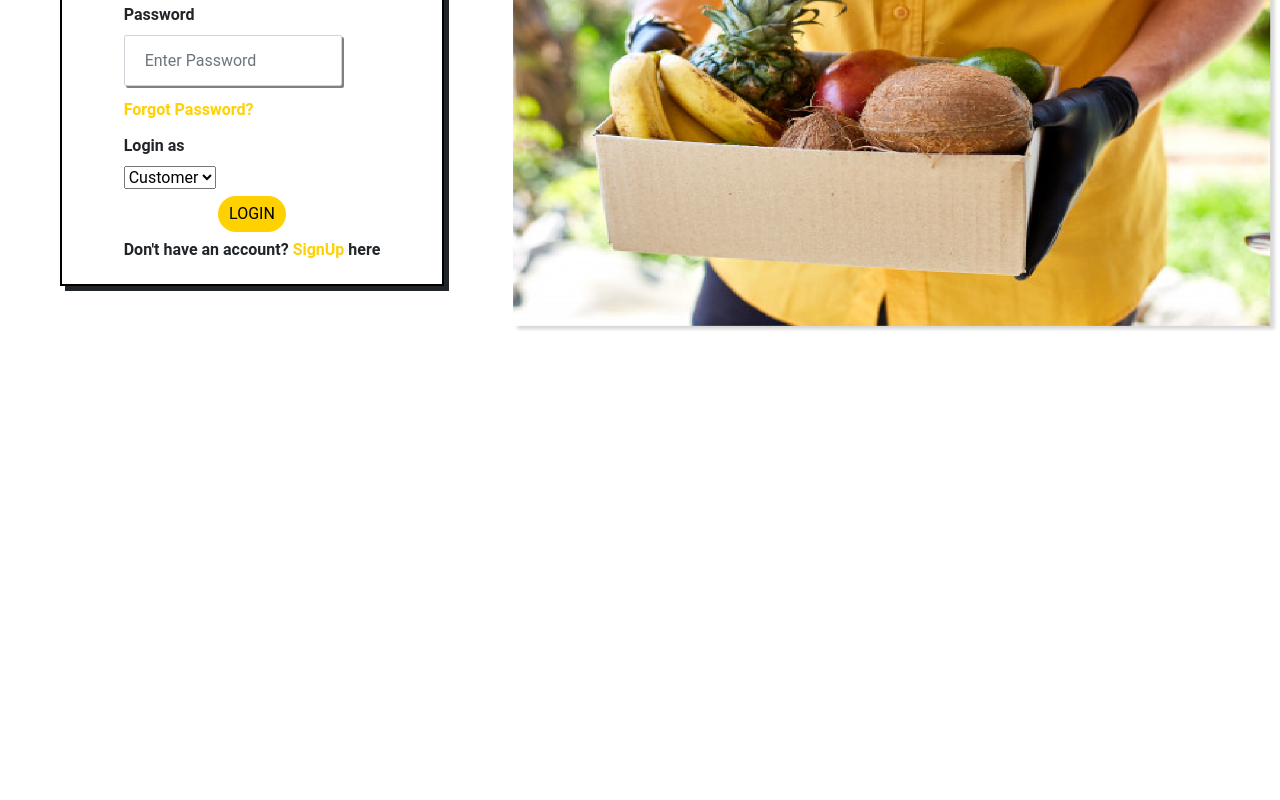
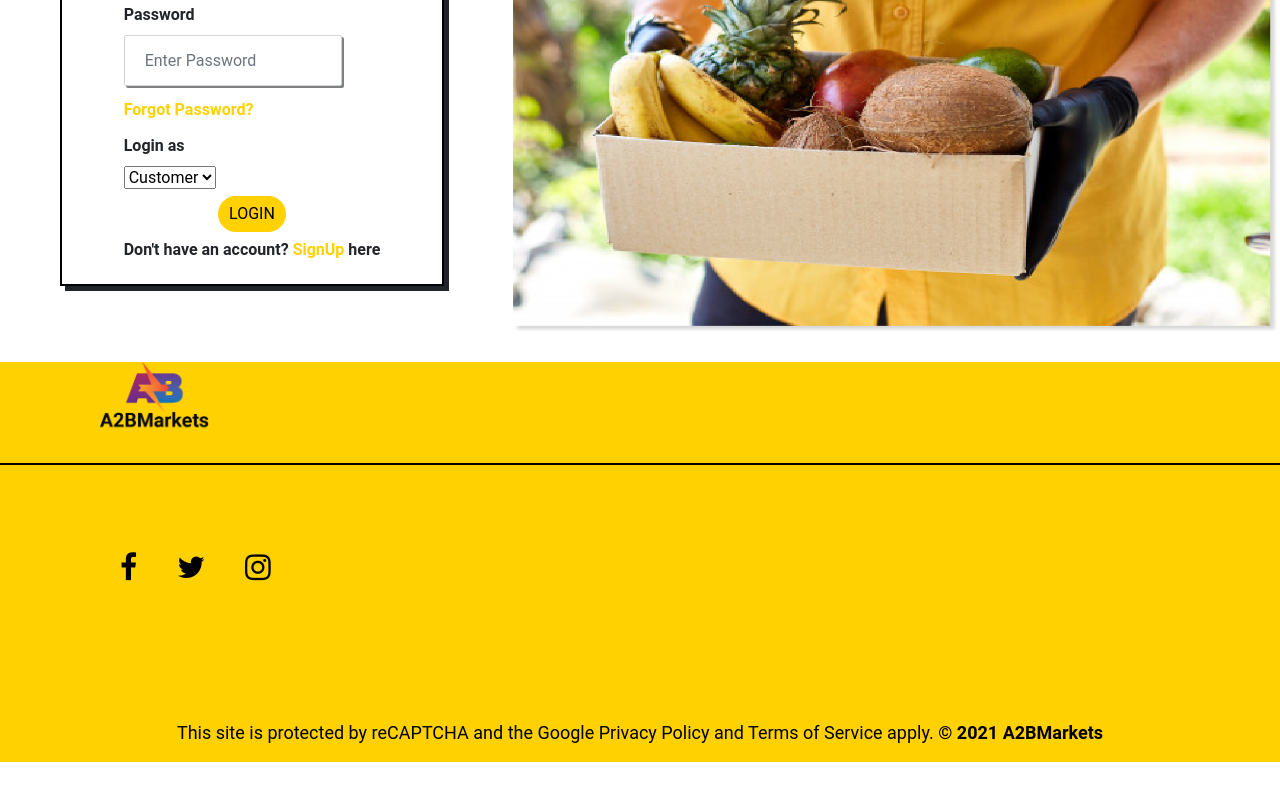
Before and after one commit to sohaibbinmohsin/project-a2b-markets, a React (Create React App) app in the folder front-react/: page /login in a window 1280 px wide. Shown: the part 266-1066 px from the top of the page. Built offline with nearby package versions, Linux system fonts and the light colour scheme.

Commit message:
Update login.js

```diff
--- a/front-react/src/Components/login.js
+++ b/front-react/src/Components/login.js
@@ -4,7 +4,7 @@ import axios from 'axios'
 import './login_signup.css';
 import { useDispatch} from 'react-redux';
 import {signin} from '../actions/auth'
-
+import Footer from './footer.js'
 function LoginScreen(props) {
   const [email_address, setEmailAddress]=useState('')
   const [password, setPassword]=useState('')
@@ -77,6 +77,9 @@ function LoginScreen(props) {
 
     </div>
     </div>
+    <div class="position-relative">
+                <Footer />
+            </div>
 
     </body>
 
```
